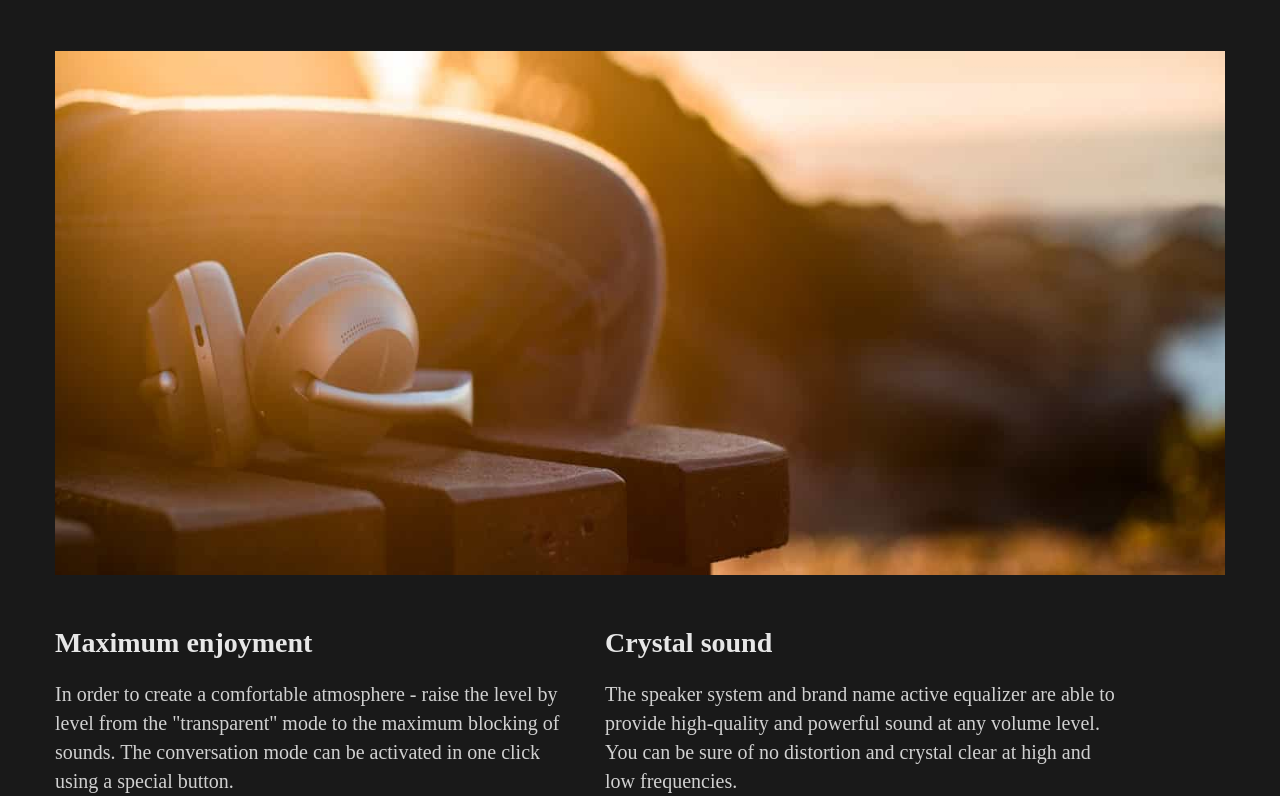
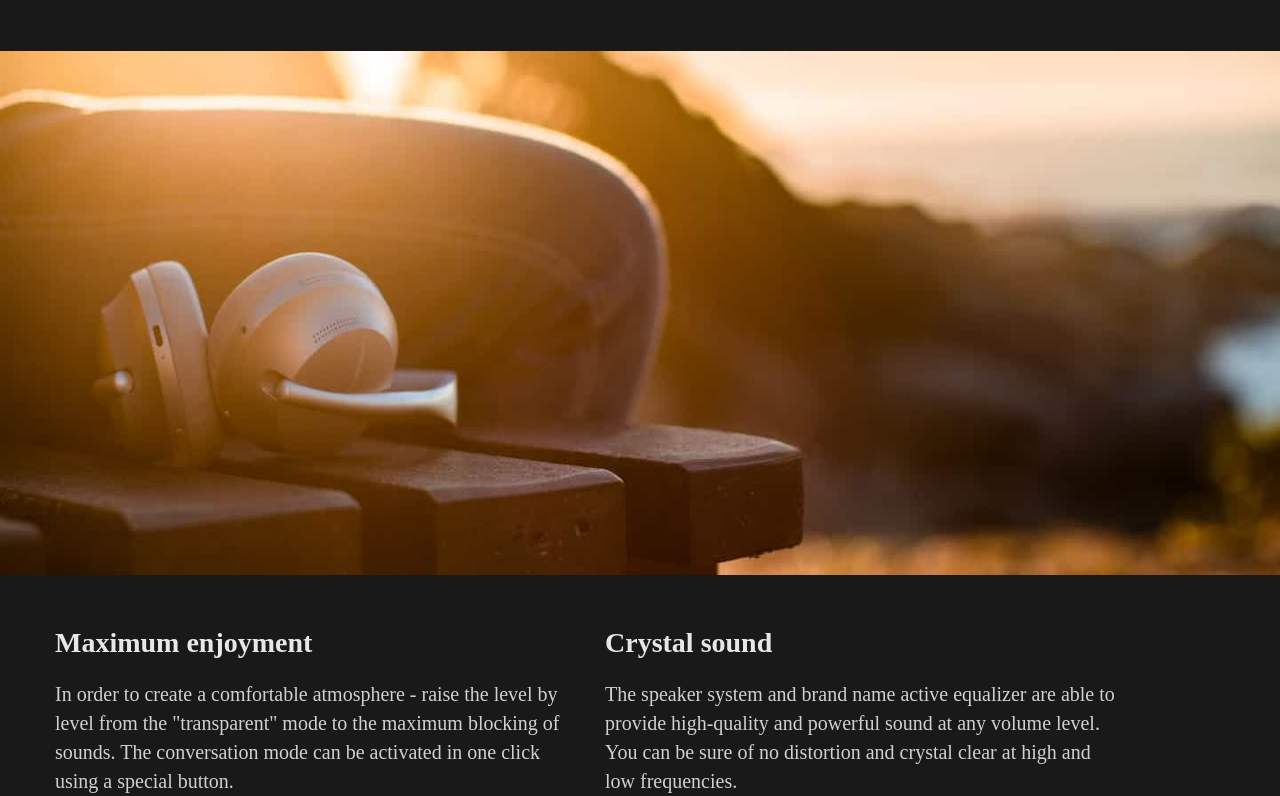
Before and after one commit to Chempik120/BOSE-HEADPHONES, a website built with Parcel: page src/index.html in a window 1280 px wide. Shown: the part 64-860 px from the top of the page. Built offline with nearby package versions, Linux system fonts and the light colour scheme.

Commit message:
Update luxury.html

```diff
--- a/src/partials/luxury.html
+++ b/src/partials/luxury.html
@@ -1,7 +1,10 @@
 <section class="lux">
   <div class="conteiner-lux">
     <h2 class="lux-h2">THE LUXURY OF SILENCE</h2>
-    <div class="div-imglux"><img src="../images/lux.jpg" alt="" class="img-lux"></div>
+  </div>
+    <div><img src="../images/lux.jpg" alt="" class="img-lux">
+    </div>
+    <div class="conteiner-lux">
     <ul class="lux-ul">
       <li class="lux-li">
         <h3 class="lux-h3">Maximum enjoyment</h3>
```
